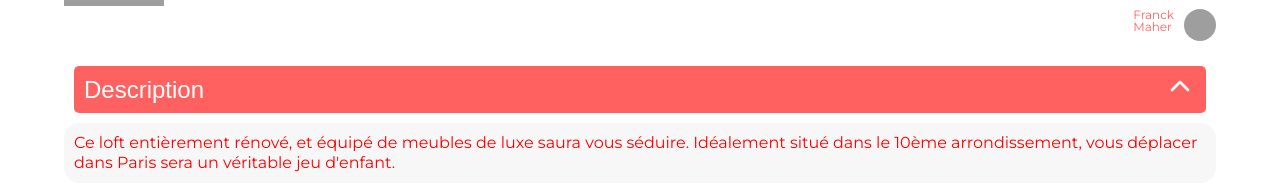
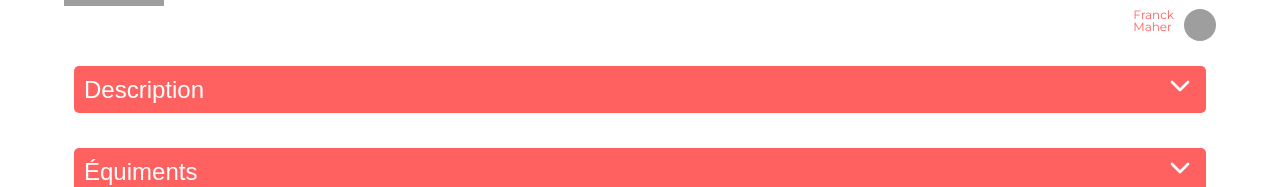
Before and after one commit to maax6/P7-kasa, a React (Create React App) app: page /products/0979876d in a window 1280 px wide. Shown: the part 625-812 px from the top of the page. Built offline with nearby package versions, Linux system fonts and the light colour scheme; grey boxes are pictures that could not be loaded.

Commit message:
minor commit

```diff
--- a/src/components/Dropdown/index.jsx
+++ b/src/components/Dropdown/index.jsx
@@ -3,7 +3,7 @@ import { FiChevronUp } from 'react-icons/fi';
 import { FiChevronDown } from 'react-icons/fi';
 
 export default function Dropdown(props) {
-	const [isOpen, setIsOpen] = useState(true);
+	const [isOpen, setIsOpen] = useState(false);
 
 	return (
 		<div className="dropdown" key={props.id}>
```
Also changed, not shown: src/pages/Card/index.jsx (+0 -13 lines).
